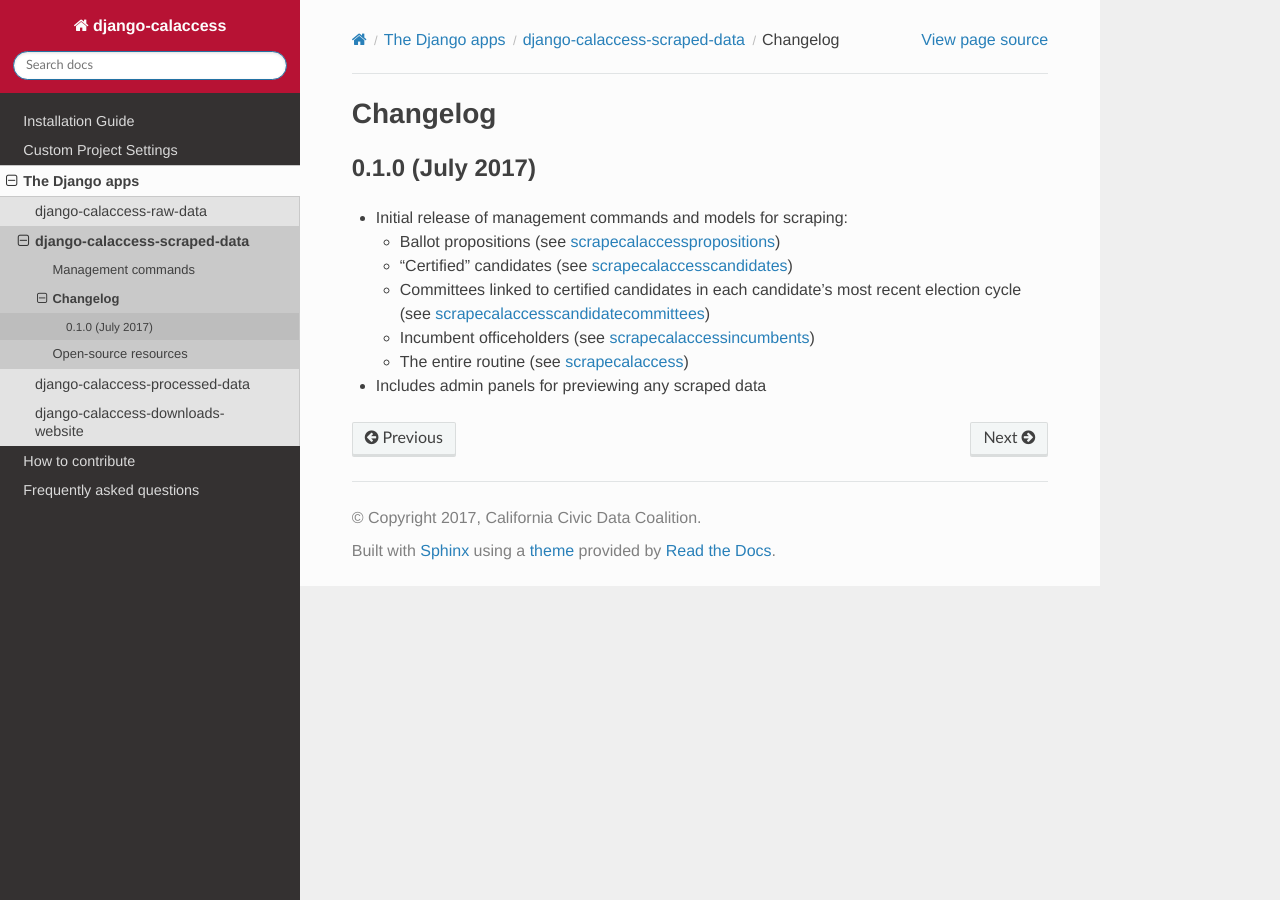
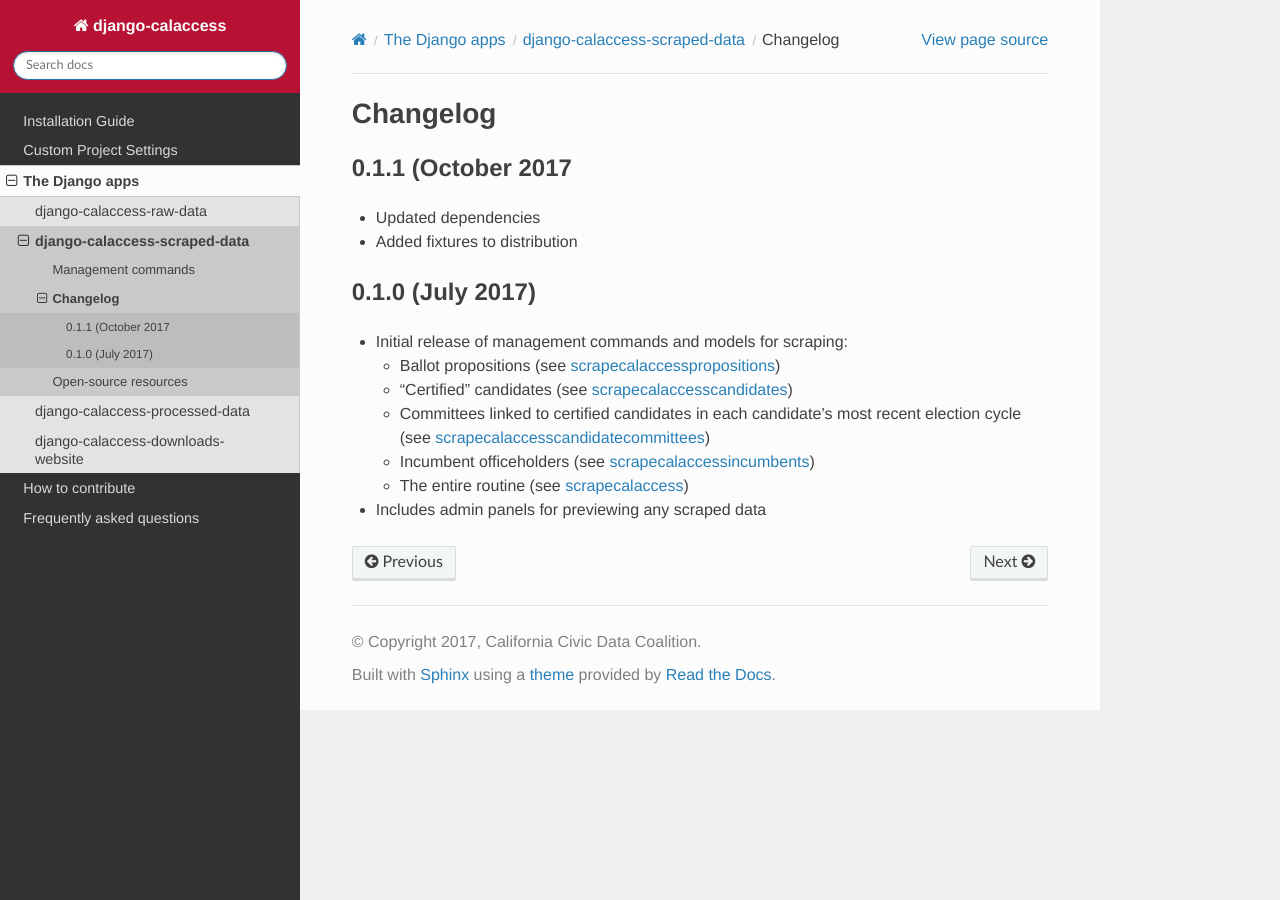
Before and after one commit to palewire/django-calaccess-technical-documentation, a Sphinx documentation site: the page built from docs/apps/calaccess_scraped/changelog.rst, in a window 1280 px wide. Built offline with Sphinx 7.4.7 and the Read the Docs theme 2.0.0, drawn with Linux system fonts in a browser that asks for light colours.

Commit message:
Update changelog.rst

```diff
--- a/docs/apps/calaccess_scraped/changelog.rst
+++ b/docs/apps/calaccess_scraped/changelog.rst
@@ -1,5 +1,11 @@
 Changelog
 =========
+
+0.1.1 (October 2017
+-------------------
+
+* Updated dependencies
+* Added fixtures to distribution
 
 0.1.0 (July 2017)
 -------------------
```
